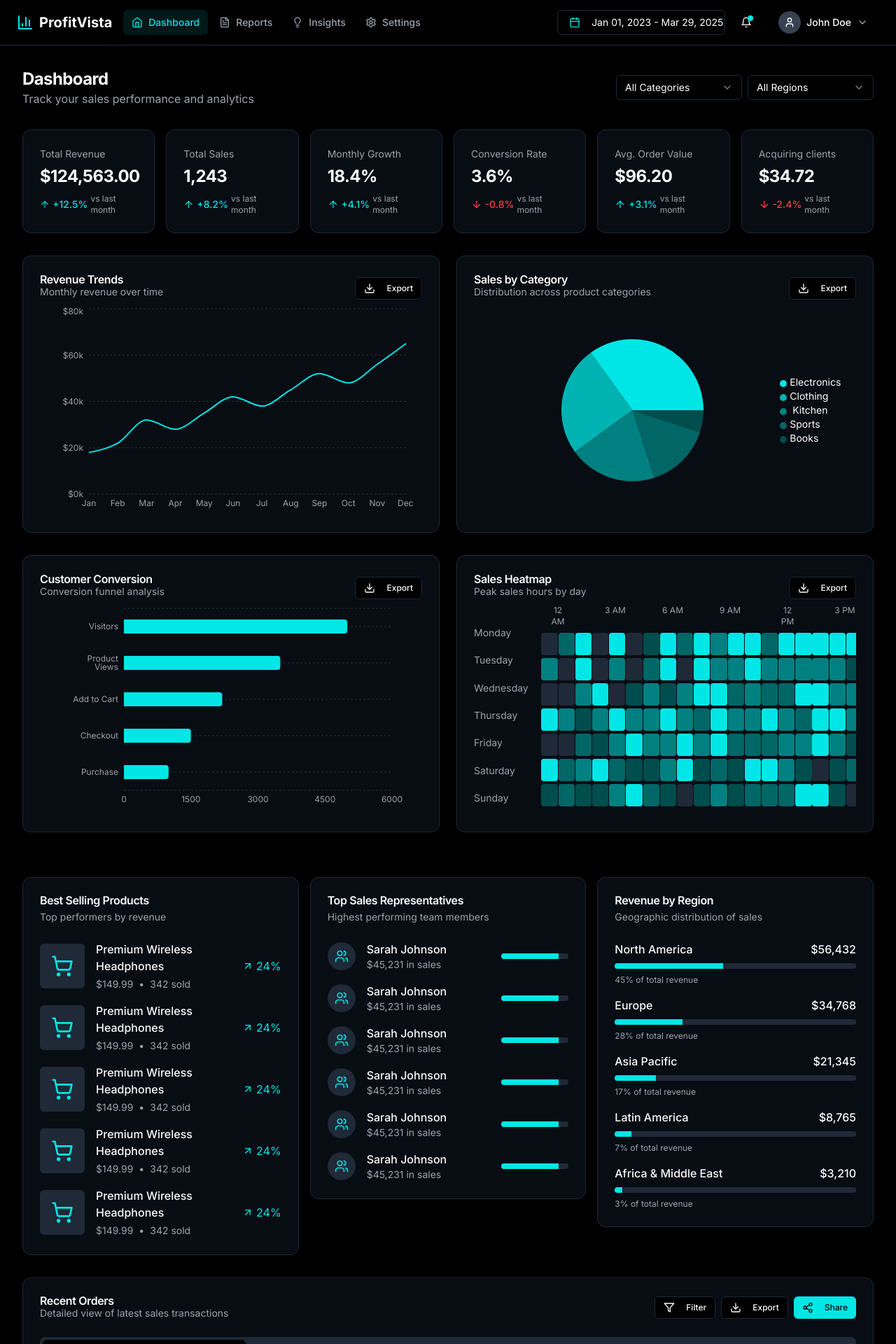
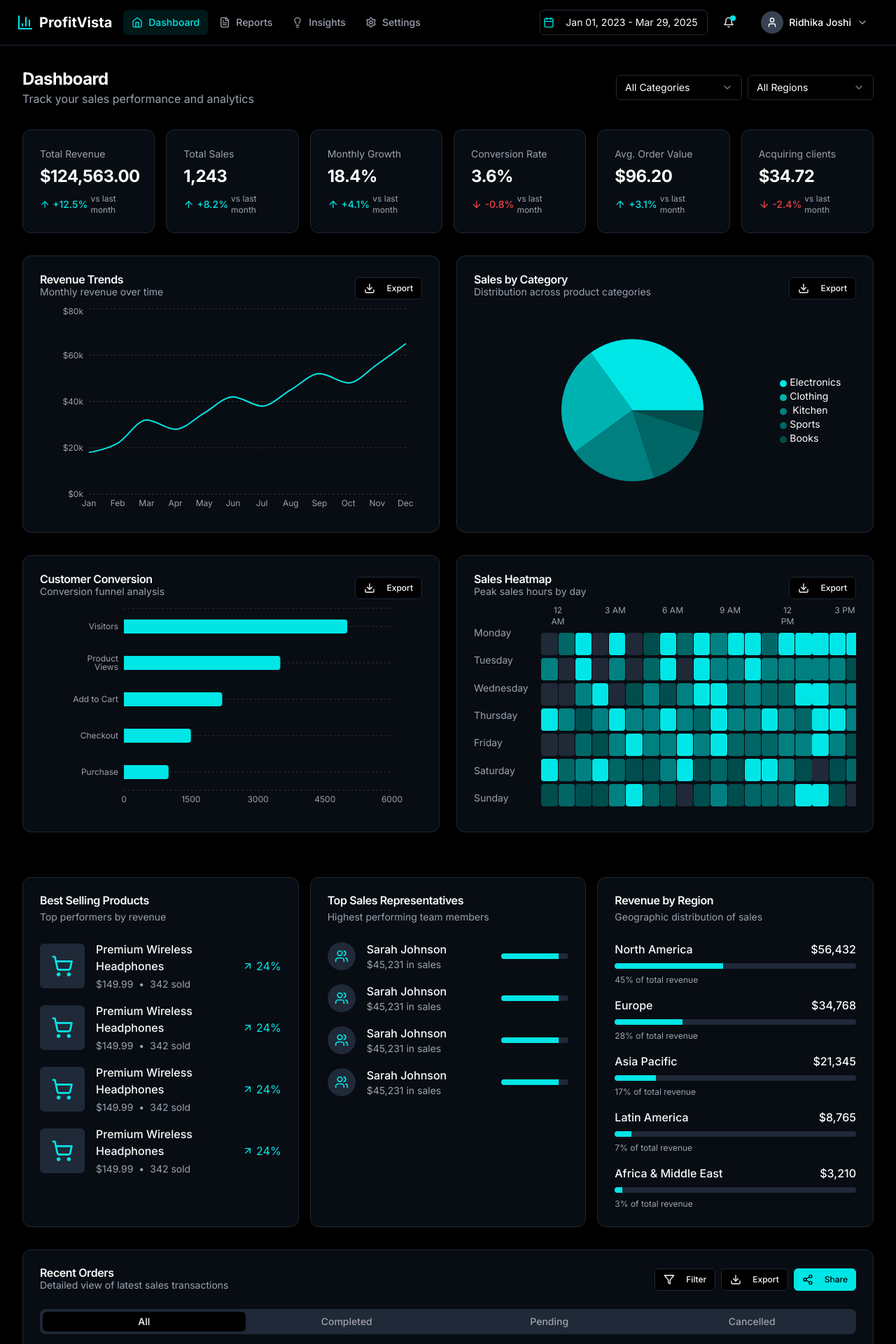
Before and after one commit to RidhikaJoshi/ProfitVista, a Next.js app: page /dashboard in a window 1280 px wide. Shown: the top 1920 px of the page at 70% size. Built offline with nearby package versions, Linux system fonts and the light colour scheme.

Commit message:
Update dashboard layout and enhance date range picker styling

```diff
--- a/app/dashboard/layout.tsx
+++ b/app/dashboard/layout.tsx
@@ -106,26 +106,26 @@ export default function DashboardLayout({ children }: DashboardLayoutProps) {
                   <div className="h-8 w-8 rounded-full bg-gray-700 flex items-center justify-center">
                     <User className="h-4 w-4" />
                   </div>
-                  <div className="hidden md:block text-sm font-medium">John Doe</div>
+                  <div className="hidden md:block text-sm font-medium">Ridhika Joshi</div>
                   <ChevronDown className="h-4 w-4 text-gray-400" />
                 </Button>
               </DropdownMenuTrigger>
               <DropdownMenuContent align="end" className="w-56 border-gray-800 bg-gray-900">
                 <DropdownMenuLabel>My Account</DropdownMenuLabel>
                 <DropdownMenuSeparator className="bg-gray-800" />
-                <DropdownMenuItem className="flex items-center gap-2">
+                <Link href="http://ridhikajoshi.me/"><DropdownMenuItem className="cursor-pointer flex items-center gap-2">
                   <User className="h-4 w-4" />
                   Profile
-                </DropdownMenuItem>
-                <DropdownMenuItem className="flex items-center gap-2">
+                </DropdownMenuItem></Link>
+                <Link href="/dashboard/settings"><DropdownMenuItem className="cursor-pointer flex items-center gap-2">
                   <Settings className="h-4 w-4" />
                   Settings
-                </DropdownMenuItem>
+                </DropdownMenuItem></Link>
                 <DropdownMenuSeparator className="bg-gray-800" />
-                <DropdownMenuItem className="flex items-center gap-2 text-red-500">
+                <Link href="/"><DropdownMenuItem className=" cursor-pointer flex items-center gap-2 text-red-500">
                   <LogOut className="h-4 w-4" />
-                  <Link href="/">Log out</Link>
-                </DropdownMenuItem>
+                  Log out
+                </DropdownMenuItem></Link>
               </DropdownMenuContent>
             </DropdownMenu>
           </div>
--- a/app/dashboard/page.tsx
+++ b/app/dashboard/page.tsx
@@ -272,16 +272,16 @@ export default function DashboardPage() {
         transition={{ delay: 0.5 }}
         className="grid gap-4 md:grid-cols-2 lg:grid-cols-3"
       >
-        <motion.div variants={itemVariants}>
-          <motion.div whileHover={{ y: -5, boxShadow: "0 10px 30px -15px rgba(0, 230, 230, 0.2)" }}>
+        {/* <motion.div variants={itemVariants}>
+          <motion.div whileHover={{ y: -5, boxShadow: "0 10px 30px -15px rgba(0, 230, 230, 0.2)" }}> */}
             <Card className="border-gray-800 bg-gray-900/50">
               <CardHeader>
                 <CardTitle>Best Selling Products</CardTitle>
                 <CardDescription className="text-gray-400">Top performers by revenue</CardDescription>
               </CardHeader>
               <CardContent>
-                <div className="space-y-4">
-                  {[1, 2, 3,4,5].map((i) => (
+                <div className="space-y-4 h-full">
+                  {[1, 2, 3,4].map((i) => (
                     <motion.div
                       key={i}
                       initial={{ opacity: 0, x: -20 }}
@@ -309,19 +309,19 @@ export default function DashboardPage() {
                 </div>
               </CardContent>
             </Card>
-          </motion.div>
-        </motion.div>
+          {/* </motion.div>
+        </motion.div> */}
 
-        <motion.div variants={itemVariants}>
-          <motion.div whileHover={{ y: -5, boxShadow: "0 10px 30px -15px rgba(0, 230, 230, 0.2)" }}>
+        {/* <motion.div variants={itemVariants}>
+          <motion.div whileHover={{ y: -5, boxShadow: "0 10px 30px -15px rgba(0, 230, 230, 0.2)" }}> */}
             <Card className="border-gray-800 bg-gray-900/50">
               <CardHeader>
                 <CardTitle>Top Sales Representatives</CardTitle>
                 <CardDescription className="text-gray-400">Highest performing team members</CardDescription>
               </CardHeader>
               <CardContent>
-                <div className="space-y-4">
-                  {[1, 2, 3,4,5,6].map((i) => (
+                <div className="space-y-4 ">
+                  {[1, 2, 3,4].map((i) => (
                     <motion.div
                       key={i}
                       initial={{ opacity: 0, x: -20 }}
@@ -349,11 +349,11 @@ export default function DashboardPage() {
                 </div>
               </CardContent>
             </Card>
-          </motion.div>
-        </motion.div>
+          {/* </motion.div>
+        </motion.div> */}
 
-        <motion.div variants={itemVariants}>
-          <motion.div whileHover={{ y: -5, boxShadow: "0 10px 30px -15px rgba(0, 230, 230, 0.2)" }}>
+        {/* <motion.div variants={itemVariants}>
+          <motion.div whileHover={{ y: -5, boxShadow: "0 10px 30px -15px rgba(0, 230, 230, 0.2)" }}> */}
             <Card className="border-gray-800 bg-gray-900/50">
               <CardHeader>
                 <CardTitle>Revenue by Region</CardTitle>
@@ -393,8 +393,8 @@ export default function DashboardPage() {
                 </div>
               </CardContent>
             </Card>
-          </motion.div>
-        </motion.div>
+          {/* </motion.div>
+        </motion.div> */}
       </motion.div>
 
       {/* Sales Table */}
--- a/components/date-range-picker.tsx
+++ b/components/date-range-picker.tsx
@@ -70,7 +70,7 @@ export function DateRangePicker() {
             id="date"
             variant={"outline"}
             className={cn(
-              "w-[240px] justify-start border-gray-800 bg-transparent text-left font-normal text-white",
+              "w-[240px] justify-start border-gray-800 bg-transparent text-left font-normal text-white p-1",
               !date && "text-muted-foreground",
             )}
           >
```
